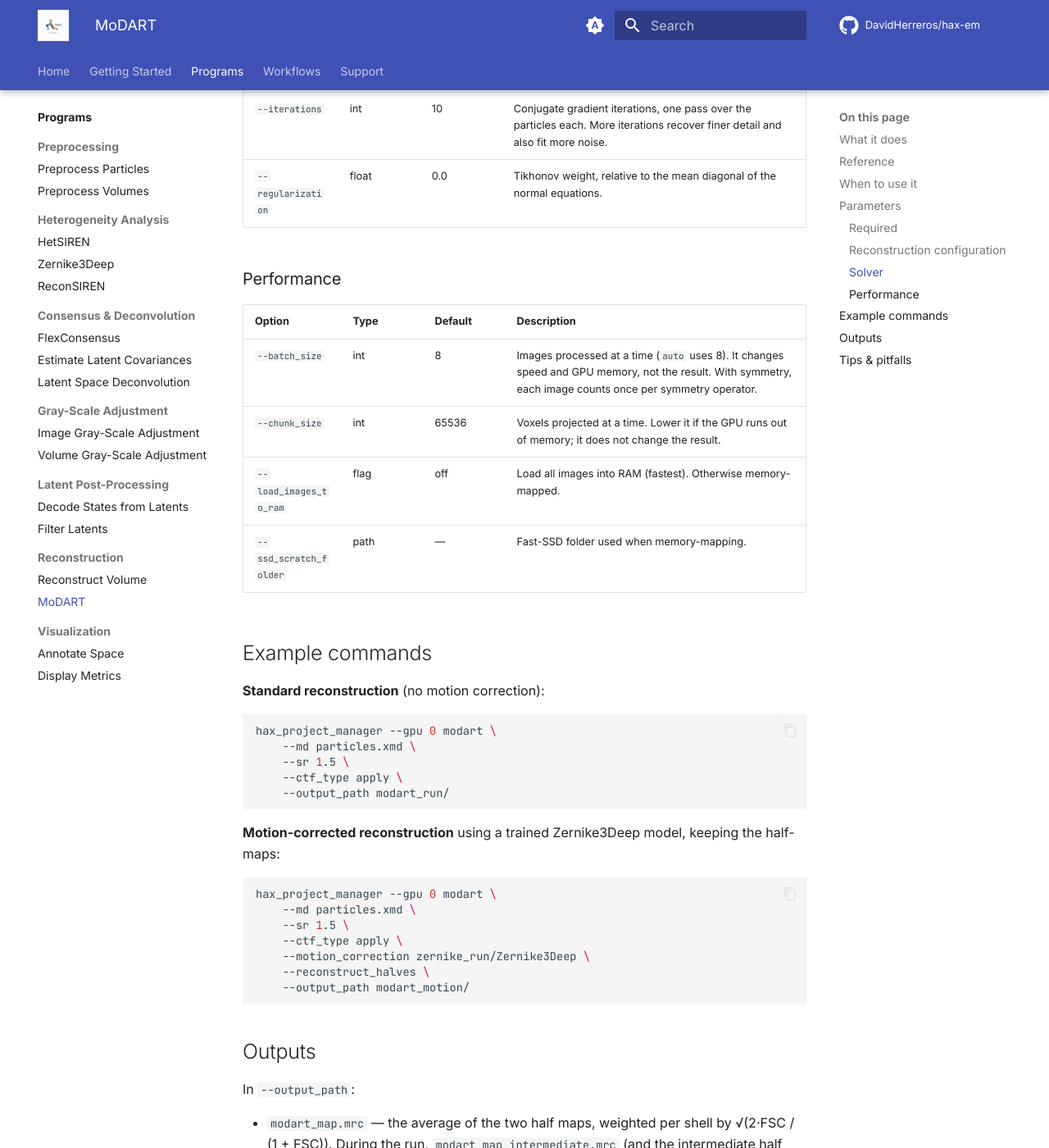
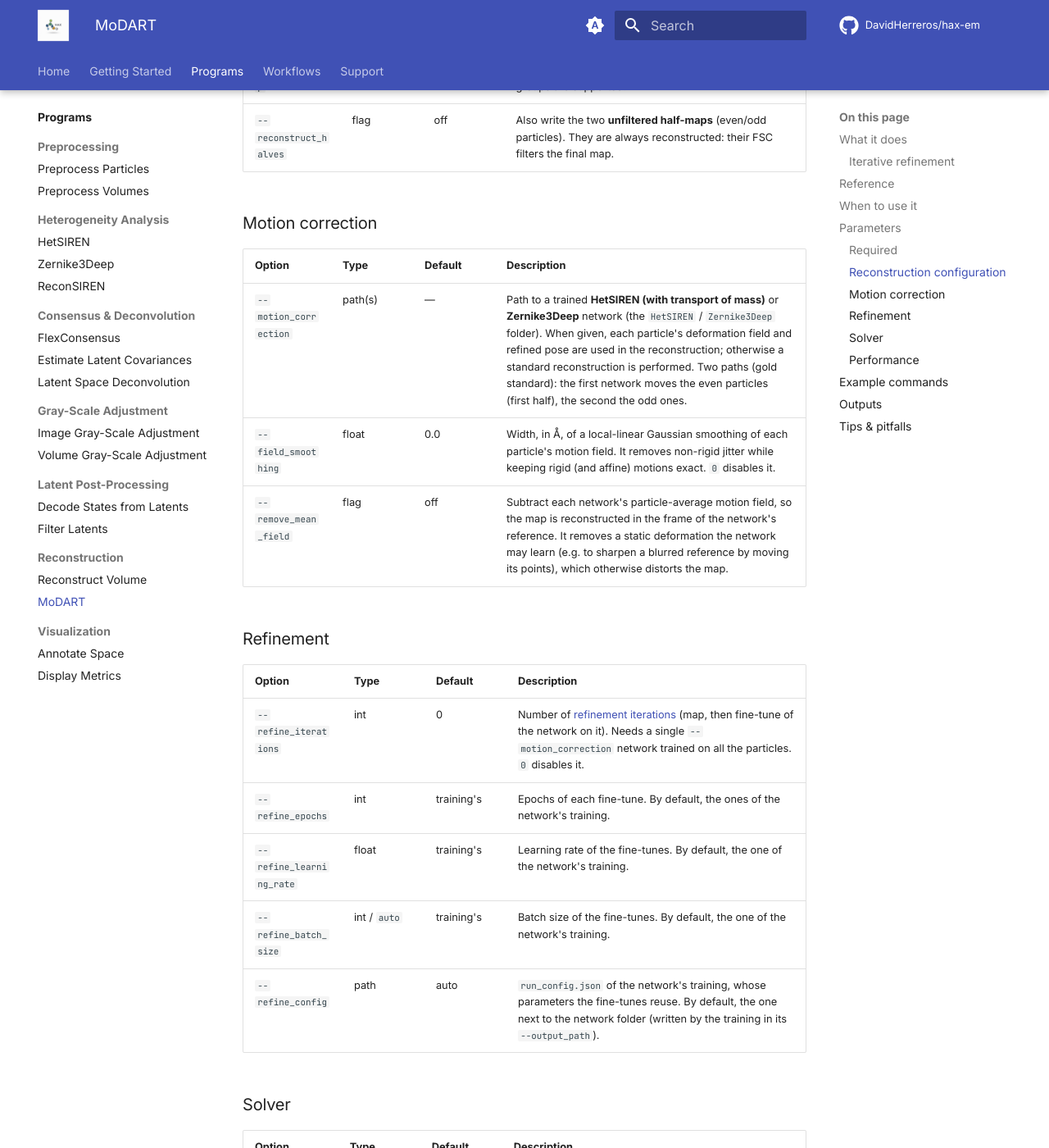
Before and after one commit to DavidHerreros/hax-em-docs, an MkDocs documentation site: the page built from docs/programs/modart.md, in a window 1280 px wide and 1400 px high, scrolled down 2316 px. Shown: the whole window at 82% size. Built offline with MkDocs 1.6.1 and Material for MkDocs 9.7.7, drawn with Linux system fonts in a browser that asks for light colours; comment, search, counter and statistics services are not loaded; some of the changed text lies outside the part shown.

Commit message:
Update docs

````diff
--- a/docs/programs/modart.md
+++ b/docs/programs/modart.md
@@ -24,6 +24,19 @@ add up in the reference conformation instead of being blurred.
 Two half maps (even/odd particles) are always reconstructed. Their FSC weights their average,
 so `modart_map.mrc` comes out filtered to the resolution the data support.
 
+### Iterative refinement
+
+A motion model is only as good as the reference it was trained on, and the motion-corrected
+map is usually sharper than that reference. With `--refine_iterations N`, MoDART closes the
+loop by itself. Each iteration:
+
+1. reconstructs a motion-corrected map with the current network;
+2. fine-tunes the network on that map, with the parameters of its original training plus the
+   map as `--vol`, `--reload` and `--refit_reference`.
+
+After the last iteration, a final map is reconstructed with the refined network. Every step
+runs as its own process, so each one gets the whole GPU.
+
 ## Reference
 
 > Herreros, D., Kiska, J., Ramirez-Aportela, E. *et al.* **ZART: A Novel Multiresolution
@@ -37,8 +50,9 @@ so `modart_map.mrc` comes out filtered to the resolution the data support.
 - To get **half-maps** and a half-map FSC for resolution estimation (`--reconstruct_halves`
   keeps the half maps).
 - To get a sharp map that accounts for the flexibility you modelled with
-  [HetSIREN](hetsiren.md) (with transport of mass) or [Zernike3Deep](zernike3deep.md). The map
-  can then be fed back into HetSIREN with `--reload` and `--refit_reference`.
+  [HetSIREN](hetsiren.md) (with transport of mass) or [Zernike3Deep](zernike3deep.md).
+- To improve the motion model and the map together: `--refine_iterations` alternates MoDART
+  maps and fine-tunes of the network on them.
 
 ## Parameters
 
@@ -59,7 +73,24 @@ so `modart_map.mrc` comes out filtered to the resolution the data support.
 | `--mask` | path | auto | Binary mask with the voxels to reconstruct. If omitted, it is derived from `--vol`, or from a consensus reconstruction of the particles. **Must be binary.** |
 | `--symmetry_group` | str | `c1` | Point-group symmetry: every particle is also used through each symmetry operator. Only `c*` and `d*` groups are supported. |
 | `--reconstruct_halves` | flag | off | Also write the two **unfiltered half-maps** (even/odd particles). They are always reconstructed: their FSC filters the final map. |
-| `--motion_correction` | path | — | Path to a trained **HetSIREN (with transport of mass)** or **Zernike3Deep** network (the `HetSIREN` / `Zernike3Deep` folder). When given, each particle's deformation field and refined pose are used in the reconstruction; otherwise a standard reconstruction is performed. |
+
+### Motion correction
+
+| Option | Type | Default | Description |
+|--------|------|---------|-------------|
+| `--motion_correction` | path(s) | — | Path to a trained **HetSIREN (with transport of mass)** or **Zernike3Deep** network (the `HetSIREN` / `Zernike3Deep` folder). When given, each particle's deformation field and refined pose are used in the reconstruction; otherwise a standard reconstruction is performed. Two paths (gold standard): the first network moves the even particles (first half), the second the odd ones. |
+| `--field_smoothing` | float | 0.0 | Width, in Å, of a local-linear Gaussian smoothing of each particle's motion field. It removes non-rigid jitter while keeping rigid (and affine) motions exact. `0` disables it. |
+| `--remove_mean_field` | flag | off | Subtract each network's particle-average motion field, so the map is reconstructed in the frame of the network's reference. It removes a static deformation the network may learn (e.g. to sharpen a blurred reference by moving its points), which otherwise distorts the map. |
+
+### Refinement
+
+| Option | Type | Default | Description |
+|--------|------|---------|-------------|
+| `--refine_iterations` | int | 0 | Number of [refinement iterations](#iterative-refinement) (map, then fine-tune of the network on it). Needs a single `--motion_correction` network trained on all the particles. `0` disables it. |
+| `--refine_epochs` | int | training's | Epochs of each fine-tune. By default, the ones of the network's training. |
+| `--refine_learning_rate` | float | training's | Learning rate of the fine-tunes. By default, the one of the network's training. |
+| `--refine_batch_size` | int / `auto` | training's | Batch size of the fine-tunes. By default, the one of the network's training. |
+| `--refine_config` | path | auto | `run_config.json` of the network's training, whose parameters the fine-tunes reuse. By default, the one next to the network folder (written by the training in its `--output_path`). |
 
 ### Solver
 
@@ -101,6 +132,21 @@ hax_project_manager --gpu 0 modart \
     --output_path modart_motion/
 ```
 
+**Iterative refinement** of a HetSIREN network (transport of mass, implicit decoder) and its
+map, three iterations:
+
+```bash
+hax_project_manager --gpu 0 modart \
+    --md particles.xmd \
+    --sr 1.5 \
+    --ctf_type apply \
+    --motion_correction hetsiren_run/HetSIREN \
+    --refine_iterations 3 \
+    --output_path modart_refined/
+```
+
+The fine-tunes read the training parameters from `hetsiren_run/run_config.json`.
+
 ## Outputs
 
 In `--output_path`:
@@ -118,6 +164,13 @@ In `--output_path`:
 - `MoDART_metrics/` — TensorBoard logs (relative residual of every iteration), viewable with
   [Display Metrics](display_metrics.md).
 
+With `--refine_iterations`, the files above come from the final map (made with the refined
+network), and each iteration `N` leaves:
+
+- `iteration_N/modart/` — the MoDART run of that iteration (same files as above).
+- `iteration_N/hetsiren/` or `iteration_N/zernike3deep/` — the fine-tune of the network on
+  that map. The refined network is the `HetSIREN` / `Zernike3Deep` folder inside it.
+
 ## Tips & pitfalls
 
 - For **motion correction**, the model at `--motion_correction` must be a HetSIREN trained
@@ -127,5 +180,15 @@ In `--output_path`:
   MoDART applies the network's pose refinement on top of them, so the `predicted_latents`
   metadata of a `predict` run, whose poses already include that refinement, would refine them
   twice.
+- `--refine_iterations` needs the network folder as the training wrote it
+  (`<output_path>/HetSIREN` or `<output_path>/Zernike3Deep`) and its `run_config.json` (next to
+  it, or given with `--refine_config`). A HetSIREN must have been trained with transport of
+  mass and an implicit or point transformer decoder, which `--refit_reference` requires.
+- The fine-tunes take the MoDART map as `--vol` of the network's training, so run MoDART on
+  particles with the **same box and pixel size** as that training (not the full-size
+  particles of a network trained on downsampled ones).
+- Each iteration costs a MoDART run plus a fine-tune, by default as long as the original
+  training (same `--epochs`). `--refine_epochs` shortens the fine-tunes. Epoch-based schedules
+  of the training (e.g. `--learn_reference_epochs`) still apply to each of them.
 - Any `--mask` you pass must be **binary**.
 - Out of GPU memory? Lower `--batch_size` or `--chunk_size`; neither changes the result.
````
Also changed, not shown: docs/getting-started/scipion.md (+1 -0 lines), docs/programs/zernike3deep.md (+13 -1 lines), docs/workflows/pipelines.md (+5 -4 lines).
